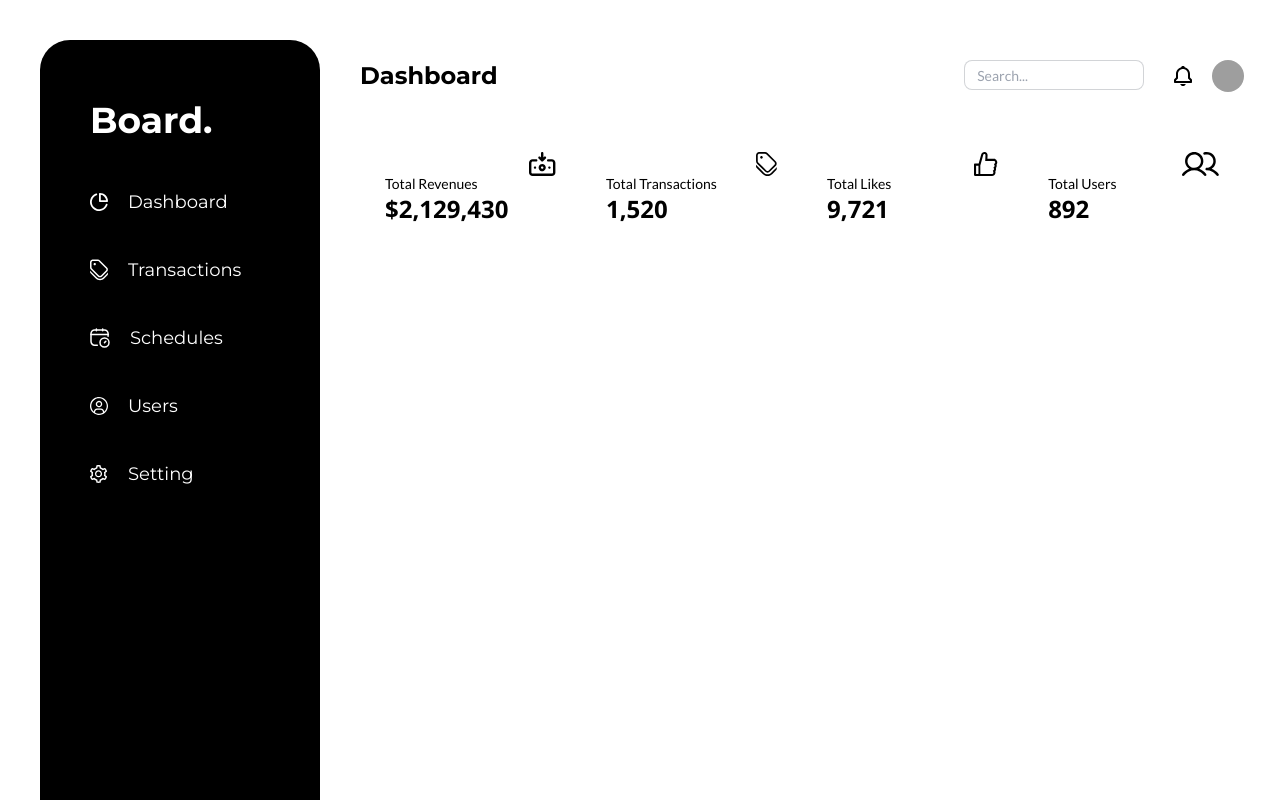
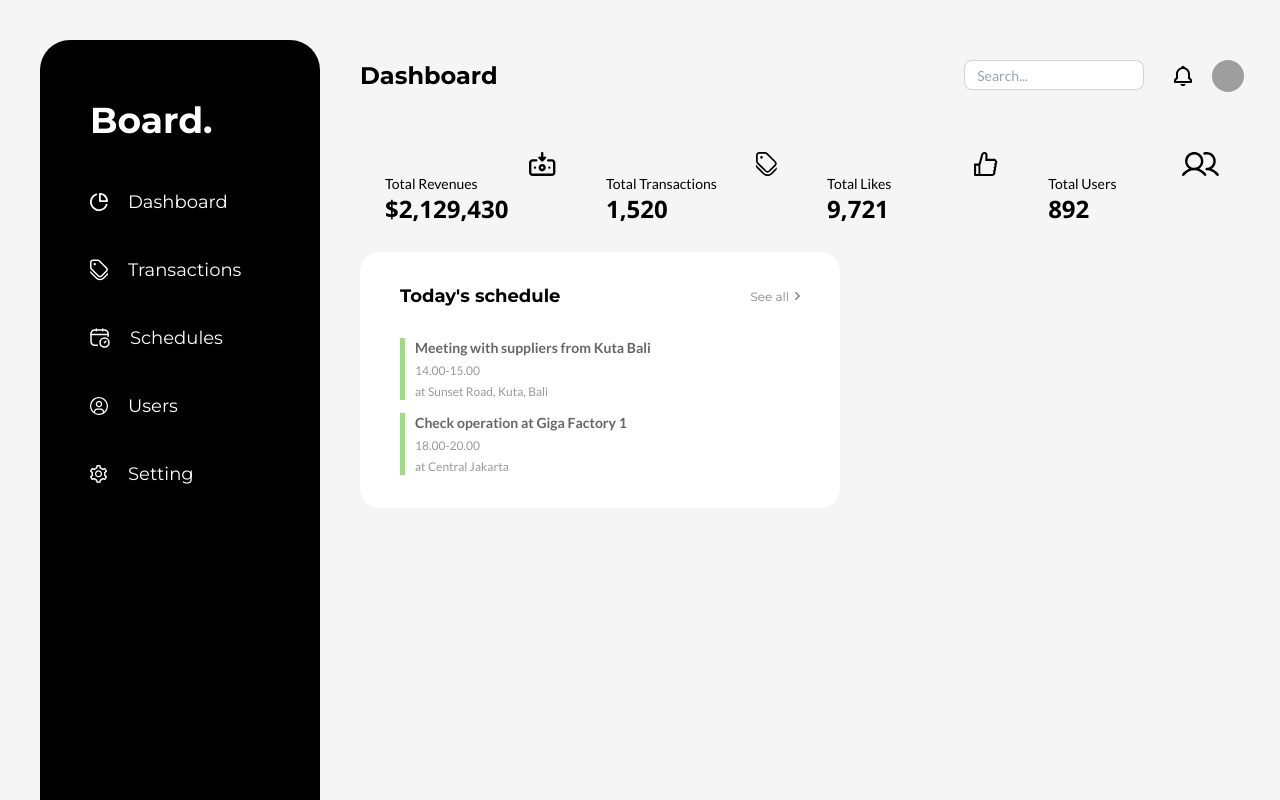
Before and after one commit to kenizaya/listed-dashboard, a React (Vite) app: page / in a window 1280 px wide. Shown: the top 800 px of the page. Built offline with nearby package versions, Linux system fonts and the light colour scheme; grey boxes are pictures that could not be loaded.

Commit message:
Add ScheduleCard

```diff
--- /dev/null
+++ b/src/components/ScheduleCard.tsx
@@ -0,0 +1,50 @@
+import React from 'react'
+import Button from './Button'
+import rightArrow from '../assets/icons/rightArrow.svg'
+
+const ScheduleCard = () => {
+  return (
+    <div className='w-[480px] rounded-[20px] h-[256px] px-10 py-[30px] bg-white'>
+      <div className='flex justify-between pb-7'>
+        <h3 className='font-montserrat font-bold text-lg text-black'>
+          Today's schedule
+        </h3>
+        <button className='flex items-center gap-[6px] font-montserrat text-xs text-[#858585] leading-[15px]'>
+          See all{' '}
+          <span>
+            <img src={rightArrow} alt='' />
+          </span>
+        </button>
+      </div>
+
+      <ScheduleItem
+        description='Meeting with suppliers from Kuta Bali'
+        time='14.00-15.00'
+        location='Sunset Road, Kuta, Bali'
+        color='#9BDD7C'
+      />
+      <ScheduleItem
+        description='Check operation at Giga Factory 1'
+        time='18.00-20.00'
+        location='Central Jakarta'
+        color='#9BDD7C'
+      />
+    </div>
+  )
+}
+
+const ScheduleItem = ({ description, time, location, color }) => {
+  return (
+    <div className=' border-l-[5px] border-[#9BDD7C] mb-[13px]'>
+      <div className='flex flex-col gap-[5px] pl-[10px]'>
+        <h4 className='font-lato font-bold text-[#666666] text-sm'>
+          {description}
+        </h4>
+        <span className='text-[#999999] font-lato text-xs'>{time}</span>
+        <span className='text-[#999999] font-lato text-xs'>{`at ${location}`}</span>
+      </div>
+    </div>
+  )
+}
+
+export default ScheduleCard
--- a/src/index.css
+++ b/src/index.css
@@ -1,6 +1,6 @@
 @import url('https://fonts.googleapis.com/css2?family=Montserrat:wght@400;700&display=swap');
 @import url('https://fonts.googleapis.com/css2?family=Open+Sans:wght@700&display=swap');
-@import url('https://fonts.googleapis.com/css2?family=Lato&display=swap');
+@import url('https://fonts.googleapis.com/css2?family=Lato:wght@400;700&display=swap');
 
 @tailwind base;
 @tailwind components;
--- a/src/pages/Dashboard.tsx
+++ b/src/pages/Dashboard.tsx
@@ -6,10 +6,11 @@ import transaction from '../assets/icons/transaction.svg'
 import like from '../assets/icons/like.svg'
 import user from '../assets/icons/user.svg'
 import Header from '../components/Header'
+import ScheduleCard from '../components/ScheduleCard'
 
 const Dashboard = () => {
   return (
-    <div className='flex'>
+    <div className='flex bg-[#f5f5f5]'>
       <Sidebar />
       <div className='mt-[60px]'>
         <Header />
@@ -39,6 +40,7 @@ const Dashboard = () => {
             amount='892'
           />
         </div>
+        <ScheduleCard />
       </div>
     </div>
   )
```
Also changed, not shown: src/assets/icons/rightArrow.svg (added).
